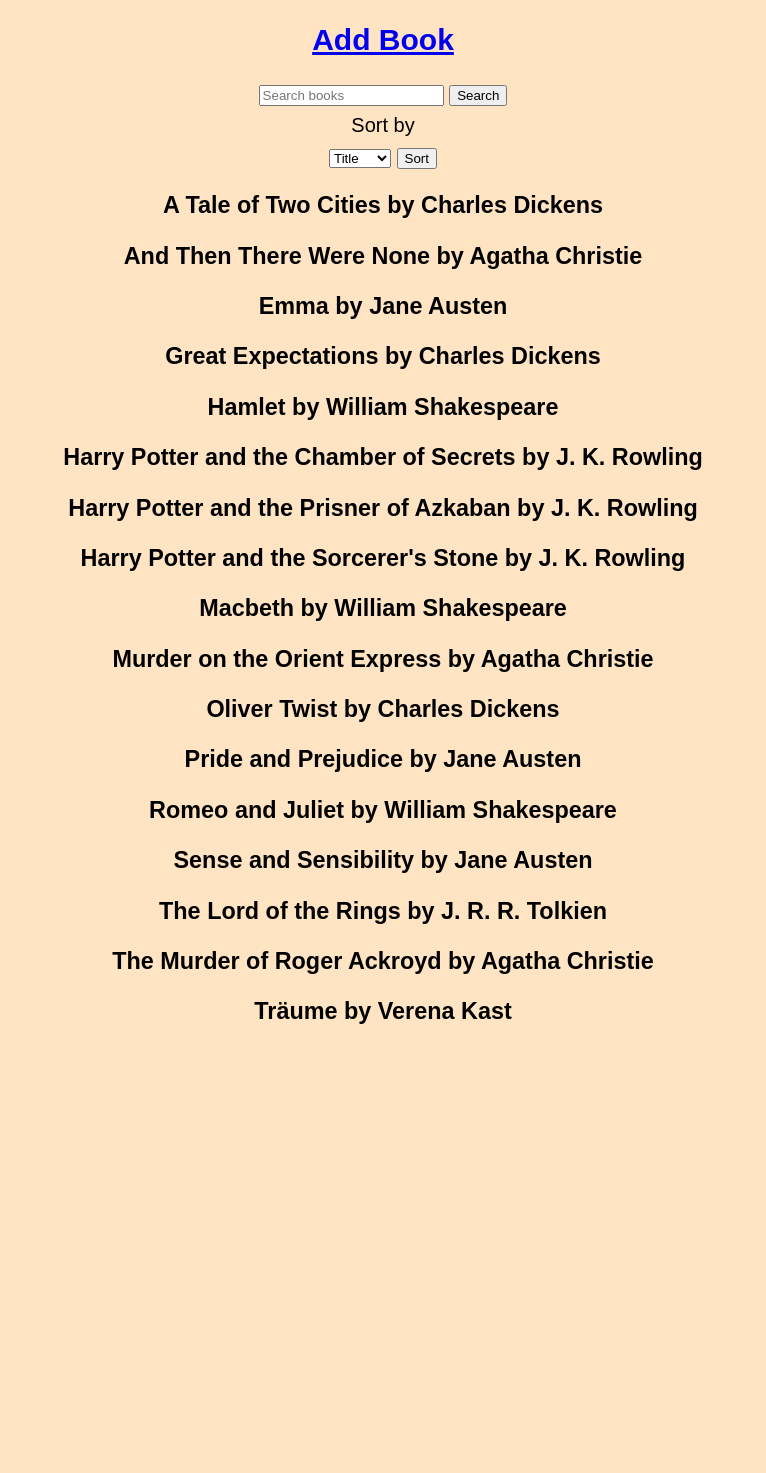
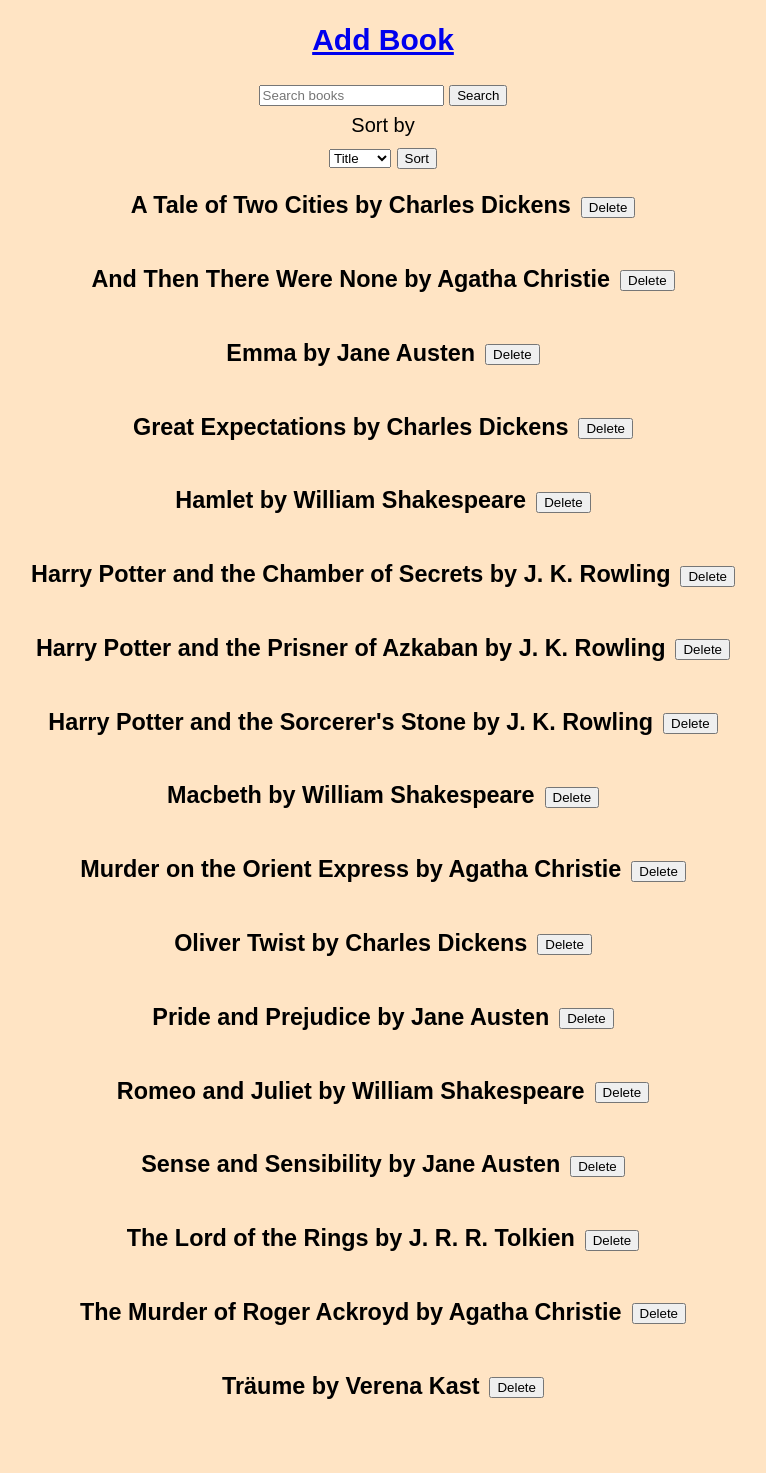
Before and after one commit to matt-wil/bookstoreAlchemy, a Flask app: page / in a window 1280 px wide. Shown: the part 345-1818 px from the top of the page, without its empty margins (257-1023 px from the left). Before the commit the page ends 1369 px from the top, so only its background shows below. Run offline with Flask 3, Linux system fonts and the light colour scheme.

Commit message:
create delete route for books, write all docstrings, added some styles

```diff
--- a/app.py
+++ b/app.py
@@ -1,5 +1,5 @@
 import os
-from flask import Flask, render_template, request, redirect, flash
+from flask import Flask, render_template, request, redirect, flash, url_for
 from flask_sqlalchemy import SQLAlchemy
 from data_models import db, Author, Book
 from dotenv import load_dotenv
@@ -41,7 +41,7 @@
 
         if not name:
             flash("Name is required!", "error")
-            return redirect('/add_author')
+            return redirect(url_for('add_author'))
 
         new_author = Author(name=name, birth=birth, death=death)
         if new_author:
@@ -86,7 +86,7 @@
         author = request.form.get('drop-authors')
         if not title and year_published:
             flash("Title and year of publication are required!", "error")
-            return redirect('/add_book')
+            return redirect(url_for('add_book'))
 
         new_book = Book(title=title, isbn=isbn, publication_year=year_published, author_id=author)
         if new_book:
@@ -133,6 +133,22 @@
     return render_template('home.html', books=books)
 
 
+@app.route("/book/<int:book_id>/delete", methods=['POST'])
+def delete_book(book_id):
+        book = Book.query.get_or_404(book_id)
+        author = book.author
+
+        db.session.delete(book)
+        db.session.commit()
+
+        if not author.books:
+            db.session.delete(author)
+            db.session.commit()
+
+        flash(f"Book '{book.title}' deleted successfully", "success")
+        return redirect(url_for('home'))
+
+
 if __name__ == '__main__':
     app.run(debug=True)
 
--- a/static/styles.css
+++ b/static/styles.css
@@ -16,6 +16,9 @@
     margin-bottom: 100px;
     }
 
+.sort-button, button {
+    cursor: pointer;
+}
 .book-img {
     width: 100%;
     height: auto;
@@ -33,12 +36,17 @@
     height: 30px;
 }
 
-.button:hover {
-    cursor: pointer;;
-}
-
 .button-container {
     display: flex;
     justify-content: center;
     margin-top: 20px;
 }
+
+.home-page-info-and-button {
+    display: flex;
+    justify-content: center;
+    align-items: center;
+}
+.home-page-info-and-button button {
+    margin-left: 10px;
+}
--- a/templates/home.html
+++ b/templates/home.html
@@ -24,12 +24,15 @@
             <option value="title">Title</option>
             <option value="author">Author</option>
           </select>
-        <input type="submit" value="Sort">
+        <input type="submit" value="Sort" class="sort-button">
       </form>
 
     {% for book in books %}
-      <div>
+      <div class="home-page-info-and-button">
         <h3>{{ book.title }} by {{ book.author.name }}</h3>
+        <form action="{{ url_for('delete_book', book_id=book.id) }}" method="POST">
+          <button type="submit">Delete</button>
+        </form>
       </div>
     {% endfor %}
 
```
Also changed, not shown: data_models.py (+49 -0 lines), instance/library.sqlite.
